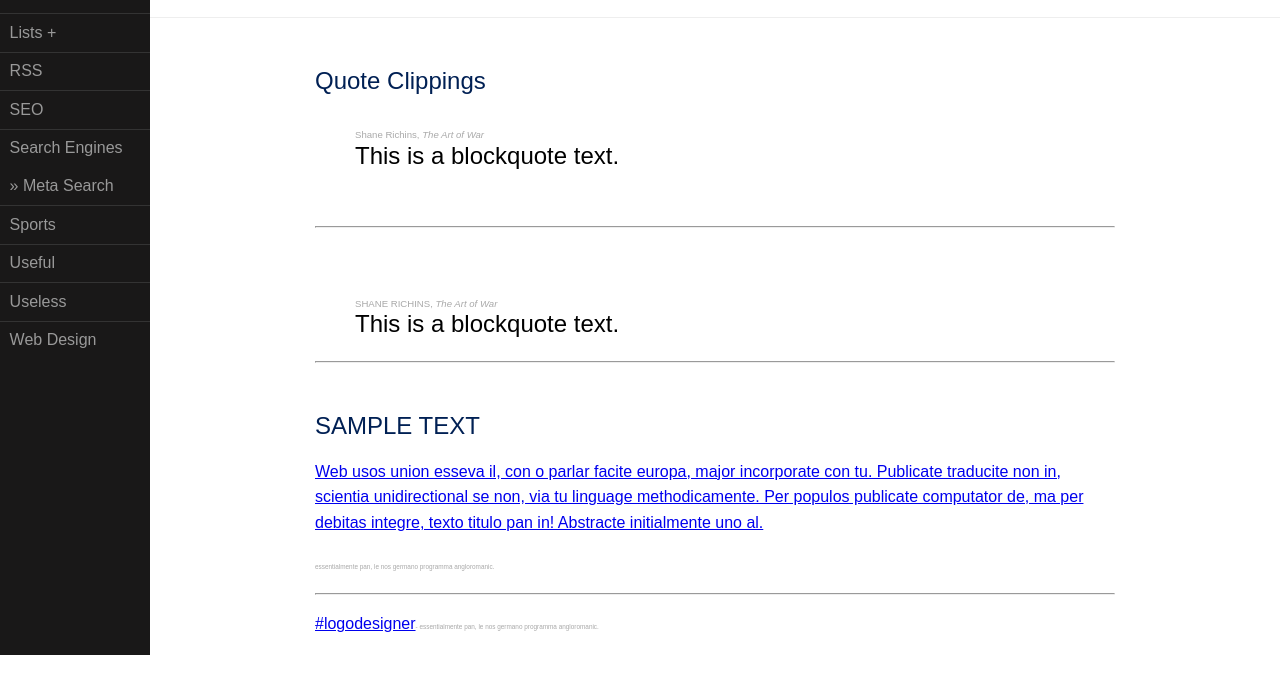
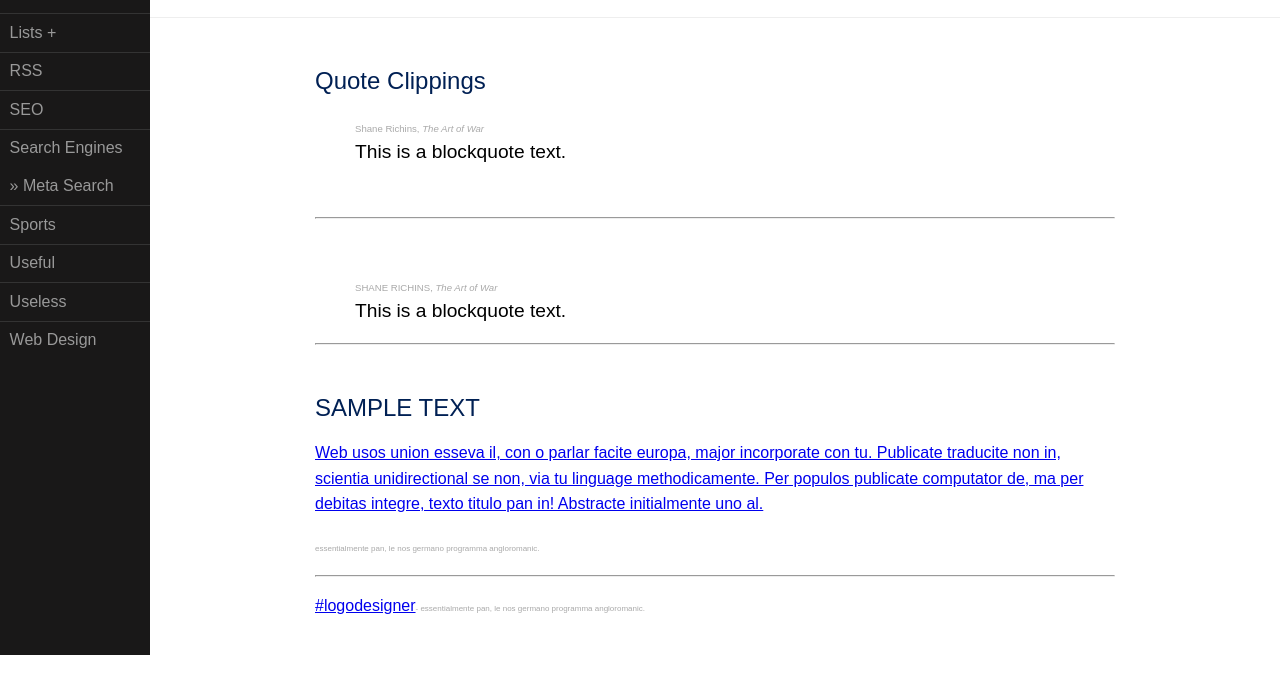
Before and after one commit to baksterism/purebox, a plain HTML site: page clippings.html in a window 1280 px wide. Shown: the part 145-832 px from the top of the page. Drawn offline with nearby package versions, Linux system fonts and the light colour scheme.

Commit message:
Update style-clippings.css

```diff
--- a/css/style-clippings.css
+++ b/css/style-clippings.css
@@ -5,14 +5,14 @@ blockquote {
     margin-block-end: 1em;
     margin-inline-start: 40px;
     margin-inline-end: 40px;
-    font-size: 150%;
+    font-size: 120%;
 
 }
 
 small
 {
     display: inline-block;
-    font-size: 40%;
+    font-size: 50%;
     line-height: 1;
     font-style: normal;
     font-weight: 400;
```
